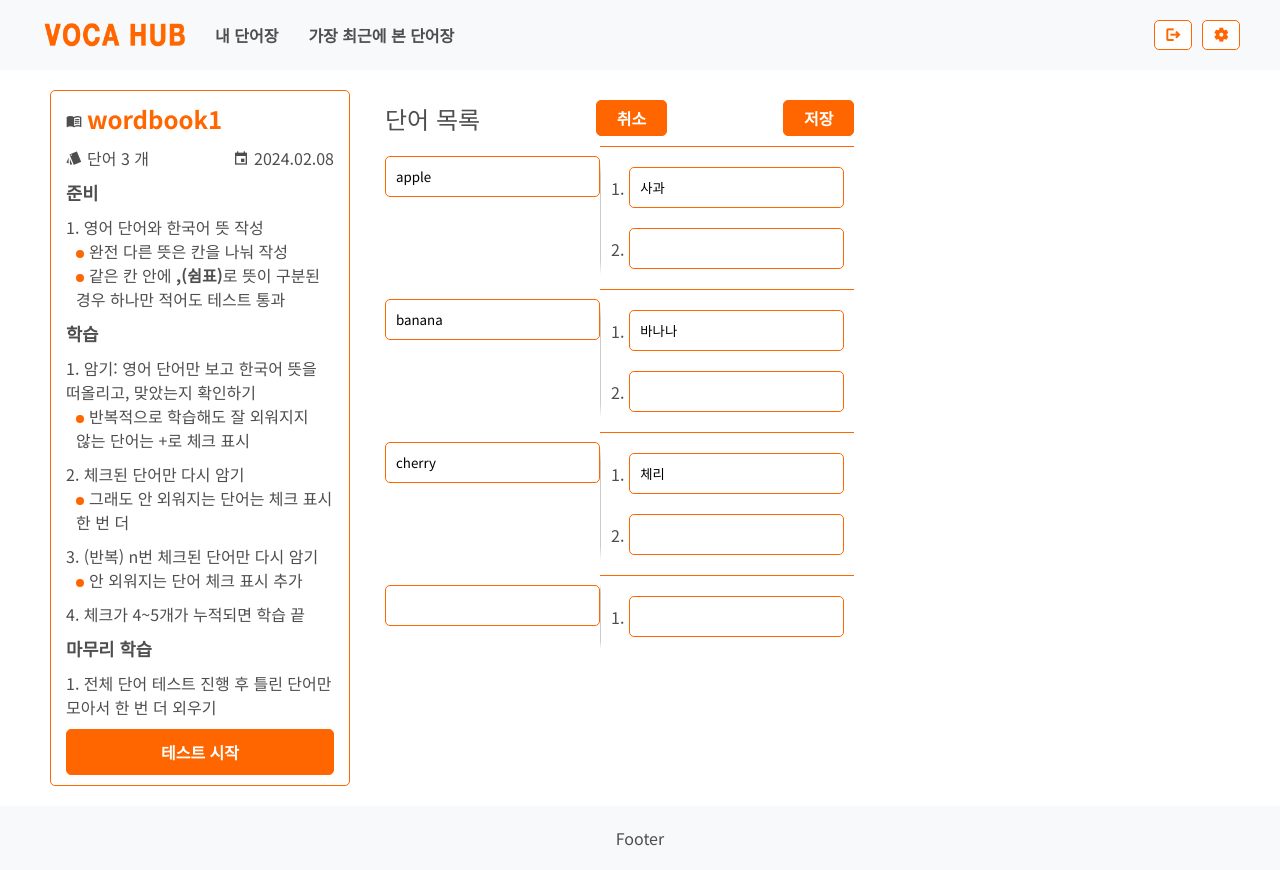
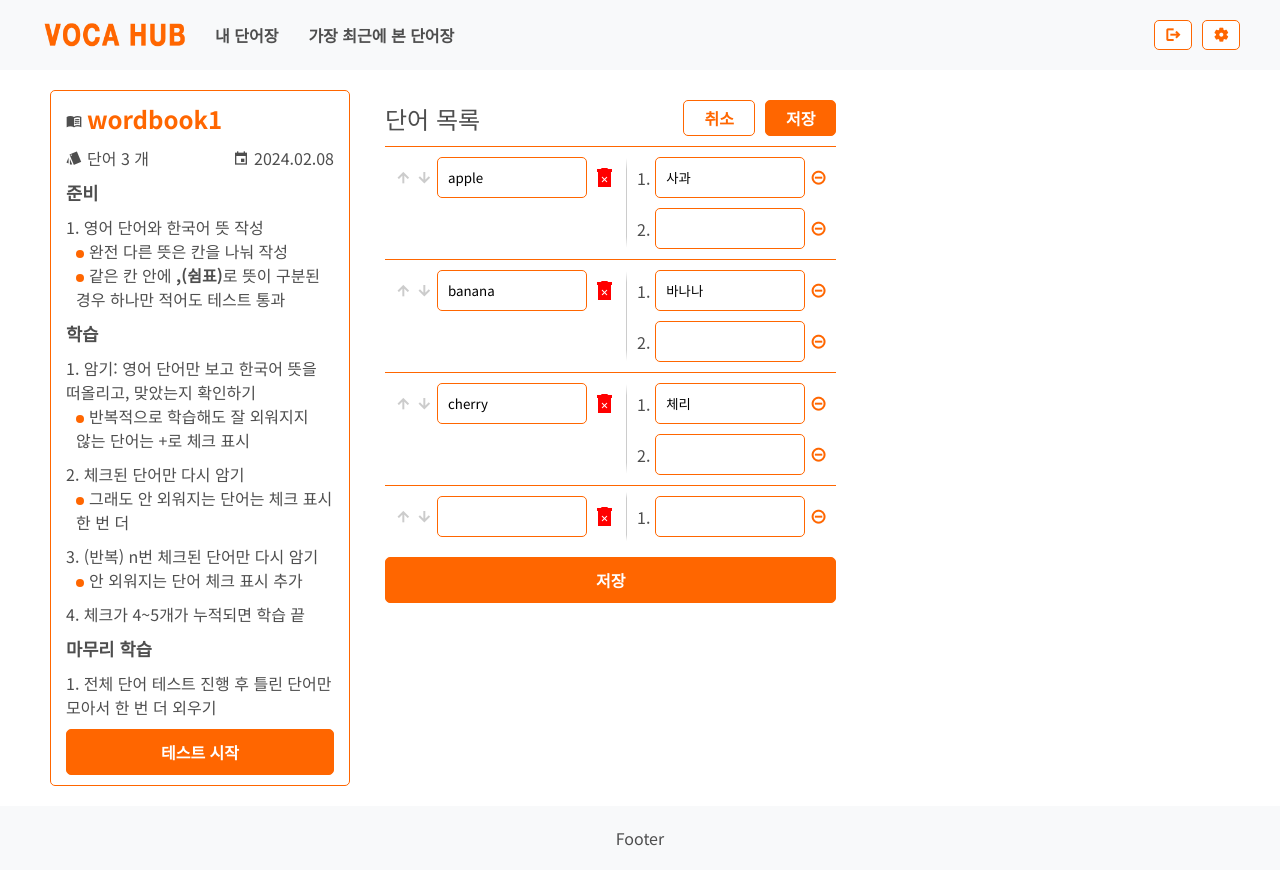
Before and after one commit to raipen/vocahub, a React (Create React App) app in the folder front/: page /vocalist/1 in a window 1280 px wide. Both pictures are taken after a click on the element "event". Built offline with nearby package versions, Linux system fonts and the light colour scheme.

Commit message:
feat: design vocalist Edit mode

```diff
--- a/front/src/components/AddWordbook.tsx
+++ b/front/src/components/AddWordbook.tsx
@@ -25,7 +25,7 @@ function AddWordbookList({setNewWordbook}: {setNewWordbook: React.Dispatch<React
           <span className="material-icons-sharp">
             menu_book
           </span>
-          <Input placeholder="단어장 이름(ex. 토익 day1)" ref={inputRef} />
+          <Input placeholder="단어장 이름(ex. 토익 day1)" ref={inputRef} style={{marginBottom: '10px'}}/>
         </WordbookName>
         <WordbookDetailInfo createdAt={new Date(new Date().getTime() - new Date().getTimezoneOffset() * 60000).toISOString()} vocaCount={0} />
       </WordbookInfo>
--- a/front/src/components/EditVocaList.tsx
+++ b/front/src/components/EditVocaList.tsx
@@ -8,33 +8,70 @@ import {
   SeparateLine,
   Meaning,
   MeaningCount,
-  Input
+  MiniInput,
+  UnactivatableIcon,
+  WarningClickableIcon,
+  ReverseButtonContainingIcon,
+  ActivatableIcon,
+  ButtonWithHoverAnimation
 } from './index';
+import useFetchUpdate from '@hooks/useFetchUpdate';
+import { deleteVoca } from '@utils/apis/wordbookmock';
 
-function ViewVocaList({setVocaMode}: {setVocaMode: React.Dispatch<React.SetStateAction<VocaMode>>}) {
-  const { vocaList,
-    loadingSaveVocaList, loadingDeleteVoca,
-    onChangeWord, onChangeMeans,
-    reset, save, deleteExistingVoca, deleteNewVoca } = useEditVocaList();
+function WordInputWithMenu({word, onChange, disabled, moveWordUp, moveWordDown, deleteWord}:{
+  word: string,
+  disabled: boolean,
+  onChange: (e: React.ChangeEvent<HTMLInputElement>) => void,
+  moveWordUp: () => void,
+  moveWordDown: () => void,
+  deleteWord: (fetchDeleteVoca: (id: number) => Promise<void>) => () => Promise<void>
+}) {
+  const [loadingDeleteVoca, fetchDeleteVoca] = useFetchUpdate(deleteVoca);
+
+  const disable = disabled || loadingDeleteVoca;
+
+  return (
+    <div style={{display: 'flex', gap: '5px', padding: '10px', alignItems: 'center'}}>
+      <ActivatableIcon onClick={moveWordUp} className="material-icons-sharp" tabIndex={-1} disabled={disable}>arrow_upward</ActivatableIcon>
+      <ActivatableIcon onClick={moveWordDown} className="material-icons-sharp" tabIndex={-1} disabled={disable}>arrow_downward</ActivatableIcon>
+      <MiniInput value={word} onChange={onChange} disabled={disable}/>
+      <WarningClickableIcon disabled={disable} onClick={deleteWord(fetchDeleteVoca)} className="material-icons-sharp" tabIndex={-1} style={{fontSize:"1.5rem"}}>delete_forever</WarningClickableIcon>
+    </div>
+  );
+}
+
+function EditVocaList({setVocaMode}: {setVocaMode: React.Dispatch<React.SetStateAction<VocaMode>>}) {
+  const { vocaList, loadingSaveVocaList,
+    onChangeWord, onChangeMeans, reset, save,
+    deleteNewVoca, deleteMean,
+    moveWordUp, moveWordDown } = useEditVocaList();
 
   return (
     <VocaListContainer style={{marginLeft: 0}}>
       <Title>
         <span>단어 목록</span>
-        <ButtonContainingIcon onClick={()=>reset(()=>setVocaMode(VocaMode.VIEW))}>취소</ButtonContainingIcon>
-        <ButtonContainingIcon onClick={()=>save(()=>setVocaMode(VocaMode.VIEW))}>저장</ButtonContainingIcon>
+        <div style={{display: 'flex', gap: '10px'}}>
+          <ReverseButtonContainingIcon onClick={()=>reset(()=>setVocaMode(VocaMode.VIEW))}>취소</ReverseButtonContainingIcon>
+          <ButtonContainingIcon onClick={()=>save(()=>setVocaMode(VocaMode.VIEW))}>저장</ButtonContainingIcon>
+        </div>
       </Title>
       <VocaListElement>
         {vocaList.flatMap((voca,i) => [
-            <Input key={3*i} value={voca.word} onChange={onChangeWord(i)} disabled={loadingSaveVocaList}/>,
+            <WordInputWithMenu key={3*i} word={voca.word} onChange={onChangeWord(i)} disabled={loadingSaveVocaList} moveWordUp={moveWordUp(i)} moveWordDown={moveWordDown(i)} deleteWord={deleteNewVoca(i,voca.id)}/>,
             <SeparateLine key={3*i+1}/>,
             <Meaning key={3*i+2}>
-              {voca.meaning.map((m,j) => (<MeaningCount key={j}><Input value={m} onChange={onChangeMeans(i,j)} disabled={loadingSaveVocaList}/></MeaningCount>))}
+              {voca.meaning.map((m,j) =>(
+                <MeaningCount key={j}>
+                  <MiniInput value={m} onChange={onChangeMeans(i,j)} disabled={loadingSaveVocaList}/>
+                  <UnactivatableIcon onClick={deleteMean(i,j)} className="material-icons-sharp" tabIndex={-1}>remove_circle_outline</UnactivatableIcon>
+                </MeaningCount>
+              ))}
             </Meaning>
         ])}
       </VocaListElement>
+      <ButtonWithHoverAnimation onClick={()=>save(()=>setVocaMode(VocaMode.VIEW))}>저장</ButtonWithHoverAnimation>
     </VocaListContainer>
   );
 }
 
-export default ViewVocaList;
+export default EditVocaList;
--- a/front/src/components/index.tsx
+++ b/front/src/components/index.tsx
@@ -28,6 +28,13 @@ const FlexColumnLeftStart = css`
   display: flex;
   flex-direction: column;
   align-items: flex-start;
+`;
+
+const FlexColumnStretchCenter = css`
+  display: flex;
+  flex-direction: column;
+  align-items: stretch;
+  justify-content: center;
 `;
 
 const MainColorBackground = css`
@@ -123,11 +130,16 @@ export const Input = styled.input`
   padding: 10px;
   border: 1px solid var(--main-color);
   border-radius: 5px;
-  margin: 10px 0;
+  flex-grow: 0;
   &:focus {
     outline: none;
     border: 1px solid var(--main-color);
   }
+`;
+
+export const MiniInput = styled(Input)`
+  width: 100%;
+  max-width: 150px;
 `;
 
 export const WordbookListContainer = styled.div`
@@ -238,20 +250,25 @@ export const SeparateLine = styled.div`
   height: 100%;
 `;
 
-export const Check = styled.span`
+export const Icon = styled.button`
+  background-color: transparent;
+  border: none;
+  padding: 0;
+  padding-block: 0;
+  padding-inline: 0;
   font-size: 1rem;
   font-weight: 600;
   color: var(--main-color);
 `;
 
-export const RemoveCheck = styled(Check)`
+export const UnactivatableIcon = styled(Icon)`
   ${clickable};
   &:hover {
     color: #ccc;
   }
 `;
 
-export const AddCheck = styled(Check)`
+export const ActivatableIcon = styled(Icon)`
   ${clickable};
   color: #ccc;
   &:hover {
@@ -259,19 +276,28 @@ export const AddCheck = styled(Check)`
   }
 `;
 
+export const WarningClickableIcon = styled(Icon)`
+  ${clickable};
+  color: red;
+  &:hover {
+    color: #ccc;
+  }
+`;
+
 export const Meaning = styled.div`
+  ${FlexColumnStretchCenter};
   counter-reset: meaning;
   height: 100%;
-  padding: 10px;
+  padding: 5px 10px;
 `;
 
 export const MeaningCount = styled.div`
   ${FlexRowLeftStart};
   gap: 5px;
+  padding: 5px 0;
   &::before {
     counter-increment: meaning;
     content: counter(meaning) ". ";
-    padding: 5px 0;
     flex-shrink: 0;
   }
 `;
--- a/front/src/context/VocaListContext.ts
+++ b/front/src/context/VocaListContext.ts
@@ -12,6 +12,7 @@ export const VocaListContext = createContext(
 
 export const useInitVocaList = (wordbookId:number) => {
   const [data, vocaListError] = useFetchWithRendering(getVocaList, wordbookId);
+  const [isLoading, setIsLoading] = useState(true);
   const [wordbook, setWordbook] = useState<Exclude<typeof data, null>['wordbook']&{wordCount: number}>({
     name: '', createdAt: '', id: 0, wordCount: 0
   });
@@ -20,8 +21,9 @@ export const useInitVocaList = (wordbookId:number) => {
     if (data) {
       setWordbook({...data.wordbook, wordCount: data.voca.length});
       setVocaList(data.voca);
+      setIsLoading(false);
     }
   }, [data]);
 
-  return useMemo(() => ({ wordbook, vocaList, setVocaList, vocaListError }), [wordbook, vocaList, setVocaList, vocaListError]);
+  return useMemo(() => ({ isLoading, wordbook, vocaList, setVocaList, vocaListError }), [isLoading, wordbook, vocaList, setVocaList, vocaListError]);
 }
--- a/front/src/hooks/useEditVocaList.ts
+++ b/front/src/hooks/useEditVocaList.ts
@@ -1,7 +1,7 @@
 import { useState, useContext, useCallback, useMemo } from 'react';
 import { VocaListContext } from '@context/VocaListContext';
 import useFetchUpdate from '@hooks/useFetchUpdate';
-import { saveVocaList, deleteVoca } from '@utils/apis/wordbookmock';
+import { saveVocaList } from '@utils/apis/wordbookmock';
 
 type Voca = { word: string, meaning: string[], id: number | null };
 
@@ -12,7 +12,6 @@ const useEditVocaList = () => {
 
   const [editingVocaList, setEditingVocaList] = useState(newVocaList);
   const [loadingSaveVocaList, fetchSaveVocaList] = useFetchUpdate(saveVocaList);
-  const [loadingDeleteVoca, fetchDeleteVoca] = useFetchUpdate(deleteVoca);
 
   const onChangeWord = useCallback((i: number) => (e: React.ChangeEvent<HTMLInputElement>) => {
     const newVocaList = [...editingVocaList];
@@ -48,29 +47,33 @@ const useEditVocaList = () => {
     callback();
   }, [editingVocaList, wordbookId, fetchSaveVocaList, setVocaList]);
 
-  const deleteExistingVoca = useCallback(async (id: number) => {
-    await fetchDeleteVoca(id);
-    setVocaList(vocaList.filter(voca => voca.id !== id));
-  }, [fetchDeleteVoca, setVocaList]);
+  const deleteNewVoca = useCallback(
+    (i: number, id: number | null) =>
+    (fetchDeleteVoca: (id: number) => Promise<void>) =>
+    async () => {
+      if(id !== null) {
+        await fetchDeleteVoca(id);
+        setVocaList(vocaList.filter(voca => voca.id !== id));
+      }
+      setEditingVocaList(editingVocaList.filter((_, index) => index !== i));
+    },
+    [editingVocaList]
+  );
 
-  const deleteNewVoca = useCallback((i: number) => {
-    setEditingVocaList(editingVocaList.filter((_, index) => index !== i));
-  }, [editingVocaList]);
-
-  const deleteMean = useCallback((i: number, j: number) => {
+  const deleteMean = useCallback((i: number, j: number) => ()=> {
     const newVocaList = [...editingVocaList];
     newVocaList[i].meaning = newVocaList[i].meaning.filter((_, index) => index !== j);
     setEditingVocaList(newVocaList);
   }, [editingVocaList]);
 
-  const moveWordUp = useCallback((i: number) => {
+  const moveWordUp = useCallback((i: number) => () => {
     if (i === 0) return;
     const newVocaList = [...editingVocaList];
     [newVocaList[i], newVocaList[i - 1]] = [newVocaList[i - 1], newVocaList[i]];
     setEditingVocaList(newVocaList);
   }, [editingVocaList]);
 
-  const moveWordDown = useCallback((i: number) => {
+  const moveWordDown = useCallback((i: number) => () => {
     if (i === editingVocaList.length - 1) return;
     const newVocaList = [...editingVocaList];
     [newVocaList[i], newVocaList[i + 1]] = [newVocaList[i + 1], newVocaList[i]];
@@ -80,17 +83,15 @@ const useEditVocaList = () => {
   return useMemo(() => ({
     vocaList: editingVocaList,
     loadingSaveVocaList,
-    loadingDeleteVoca,
     onChangeWord,
     onChangeMeans,
     reset,
     save,
-    deleteExistingVoca,
     deleteNewVoca,
     deleteMean,
     moveWordUp,
     moveWordDown
-  }), [editingVocaList, loadingSaveVocaList, loadingDeleteVoca, onChangeWord, onChangeMeans, reset, save, deleteExistingVoca, deleteNewVoca, deleteMean, moveWordUp, moveWordDown]);
+  }), [editingVocaList, loadingSaveVocaList, onChangeWord, onChangeMeans, reset, save, deleteNewVoca, deleteMean, moveWordUp, moveWordDown]);
 }
 
 export default useEditVocaList;
--- a/front/src/pages/VocaList.tsx
+++ b/front/src/pages/VocaList.tsx
@@ -16,19 +16,19 @@ const VocaModeWithComponent = [
 
 function VocaList() {
   const { wordbookId } = useParams();
-  const { wordbook, vocaList, setVocaList, vocaListError } = useInitVocaList(parseInt(wordbookId!));
+  const { isLoading, wordbook, vocaList, setVocaList, vocaListError } = useInitVocaList(parseInt(wordbookId!));
   const [ vocaMode, setVocaMode ] = useState(VocaMode.EDIT);
   useEffect(() => {
     if(vocaList.length > 0) setVocaMode(VocaMode.VIEW);
-  }, [vocaList]);
+  }, [isLoading]);
   if(vocaListError) return <Navigate to="/error" state={{message:vocaListError.toast}} />;
 
   return (
     <VocaListContext.Provider value={{vocaList, setVocaList, wordbookId:wordbook.id}}>
       <MainContainer $flexdirection="row">
         <VocaSidebar setVocaMode={setVocaMode} wordbook={{...wordbook, wordCount:vocaList.length}} />
-        {vocaList === null && <div></div>}
-        {vocaList !== null &&
+        {isLoading && <div></div>}
+        {!isLoading &&
           VocaModeWithComponent.map(([mode, Component], i) =>
             vocaMode === mode && <Component key={i} setVocaMode={setVocaMode} />
           )
--- a/front/src/utils/apis/wordbookmock.ts
+++ b/front/src/utils/apis/wordbookmock.ts
@@ -133,7 +133,7 @@ export const saveVocaList = async (accessToken: string, bookId: number, words: {
             return reject(new Error("permission denied"));
           }
           voca.word = word.word;
-          voca.meaning = word.meaning;
+          voca.meaning = [...word.meaning];
           voca.order = index + 1;
         }
       });
```
Also changed, not shown: front/src/components/ViewVocaList.tsx (+7 -8 lines).
